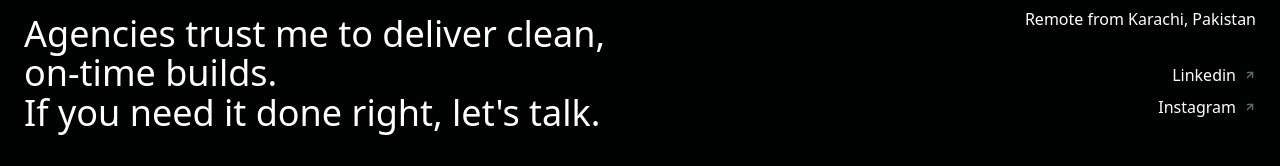
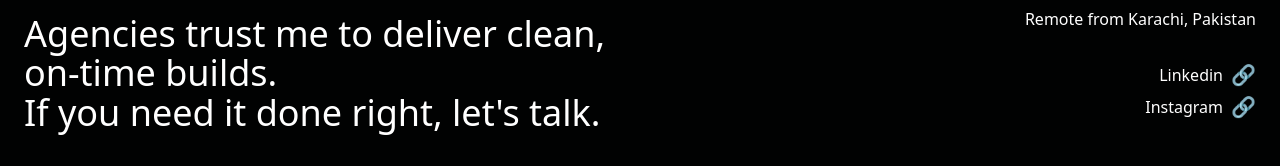
Before and after one commit to itssadiq/Sadiq-NovixSoft, a Next.js app: page /works in a window 1280 px wide. Shown: the part 2961-3127 px from the top of the page. Built offline with nearby package versions, Linux system fonts and the light colour scheme.

Commit message:
Updated links and icons.

```diff
--- a/src/components/Footer.jsx
+++ b/src/components/Footer.jsx
@@ -73,23 +73,12 @@
                 <Link
                   key={link.name}
                   href={link.href}
+                  target="_blank"
+                  rel="noopener noreferrer"
                   className="group flex items-center lg:justify-end gap-2 type-body !text-white font-medium transition-colors duration-300 hover:!text-[var(--color-primary)]"
                 >
                   {link.name}
-                  <svg
-                    width="12"
-                    height="12"
-                    viewBox="0 0 24 24"
-                    fill="none"
-                    stroke="currentColor"
-                    strokeWidth="3"
-                    strokeLinecap="round"
-                    strokeLinejoin="round"
-                    className="text-[var(--color-dim-grey)] group-hover:!text-[var(--color-primary)] transition-colors duration-300"
-                  >
-                    <line x1="7" y1="17" x2="17" y2="7"></line>
-                    <polyline points="7 7 17 7 17 17"></polyline>
-                  </svg>
+                  <span className="text-xl leading-none">🔗</span>
                 </Link>
               ))}
             </div>
--- a/src/components/PageHero.jsx
+++ b/src/components/PageHero.jsx
@@ -70,10 +70,11 @@
                 {/* Phone */}
                 <div className="flex flex-col gap-1">
                   <span className="type-caption !text-[var(--color-dim-grey)] !text-[10px] uppercase tracking-wider">
-                    Contact me
+                    Contact me (WhatsApp)
                   </span>
                   <a
-                    href={`tel:${contactData?.phone}`}
+                    href={`https://wa.me/+923002454781`}
+                    target="_blank"
                     className="type-body font-bold !text-white hover:!text-[var(--color-primary)] transition-colors duration-300"
                   >
                     {contactData?.phone}
```
